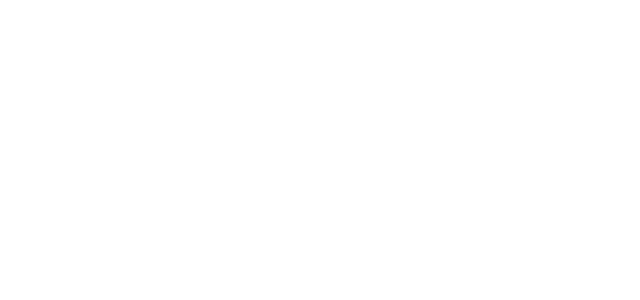
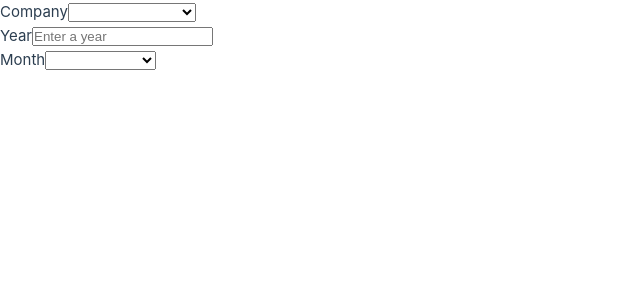
Before and after one commit to Glasspaper-Solutions/invoicing, a Vue app: page / in a window 1280 px wide. Shown: the top 300 px of the page, without its empty margins (0-640 px from the left). Built offline with nearby package versions, Linux system fonts and the light colour scheme.

Commit message:
Start work on input fields

```diff
--- a/src/App.vue
+++ b/src/App.vue
@@ -1,7 +1,48 @@
+<!-- eslint-disable prettier/prettier -->
+<!-- eslint-disable prettier/prettier -->
+<!-- eslint-disable prettier/prettier -->
 <template>
   <div class="container">
     <div class="column inputs">
-      <!--content-->
+      <!-- Company selection -->
+      <div class="company">
+        <label for="company">Company</label>
+        <select
+          id="company"
+          v-model="company"
+          @change="companyChanged"
+          :disabled="!companies.length"
+        >
+          <option value="" disabled>Select a company</option>
+          <option v-for="company in companies" :key="company" :value="company">
+            {{ company }}
+          </option>
+        </select>
+      </div>
+      <!-- Year input -->
+      <div class="year">
+        <label for="year">Year</label>
+        <input
+          id="year"
+          type="number"
+          v-model="year"
+          placeholder="Enter a year"
+        />
+      </div>
+      <!--month selection-->
+      <div class="month">
+        <label for="month">Month</label>
+        <select
+          id="month"
+          v-model="month"
+          :disabled="!months.length"
+        >
+          <option value="" disabled>Select a month</option>
+          <option v-for="month in months" :key="month" :value="month">
+            {{ month }}
+          </option>
+        </select>
+      </div>
     </div>
     <div class="column uploads">
       <!--content-->
@@ -11,3 +52,36 @@
     </div>
   </div>
 </template>
+
+<script>
+export default {
+  name: "App",
+  data() {
+    return {
+      company: null,
+      companies: ["Kims", "Lays", "Walkers"],
+      year: null,
+      months: [
+        "January",
+        "February",
+        "March",
+        "April",
+        "May",
+        "June",
+        "July",
+        "August",
+        "September",
+        "October",
+        "November",
+        "December",
+      ],
+      month: null,
+    };
+  },
+  methods: {
+    companyChanged() {
+      console.log(this.company);
+    },
+  },
+};
+</script>
```
